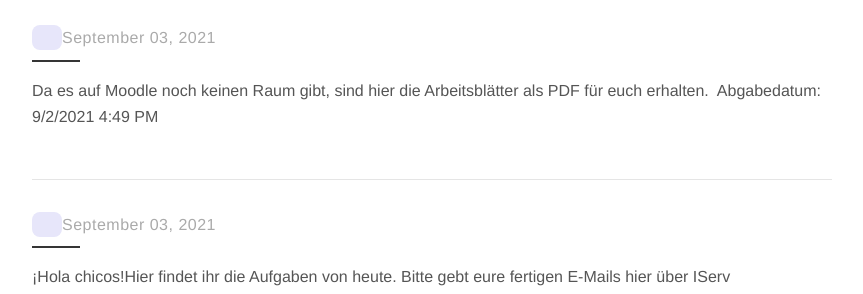
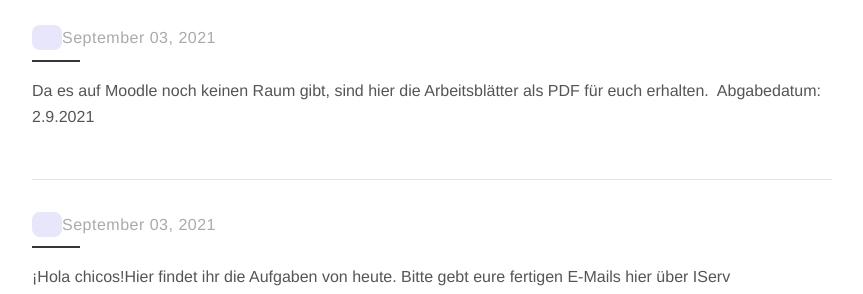
Before and after one commit to cns-nitroapp/blog, a Jekyll site: the page built from index.html, in a window 1280 px wide. Shown: the part 497-791 px from the top of the page, without its empty margins (208-1071 px from the left). Built offline with Jekyll 4.4.1, drawn with Linux system fonts in a browser that asks for light colours; nearby versions of some CDN libraries; the list of posts is cut into pages by our own code.

Commit message:
committing files

```diff
--- a/_posts/2021-9-2-1678.md
+++ b/_posts/2021-9-2-1678.md
@@ -7,4 +7,4 @@ end-date: "2021-9-2"
 "link: "https://sts-mei.de/iserv/exercise/show/1678"
 ---
 Da es auf Moodle noch keinen Raum gibt, sind hier die Arbeitsblätter als PDF für euch erhalten.
-Abgabedatum: 9/2/2021 4:49 PM
+Abgabedatum: 2.9.2021
```
